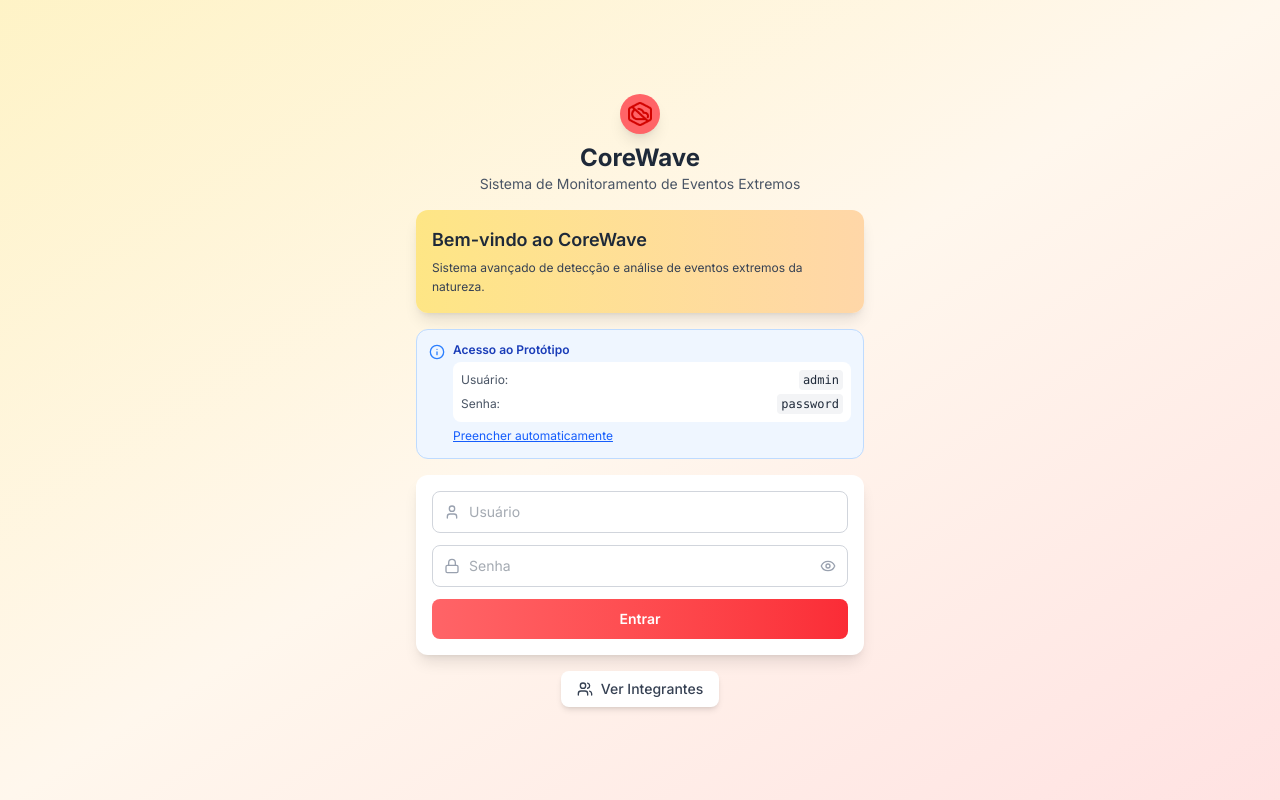
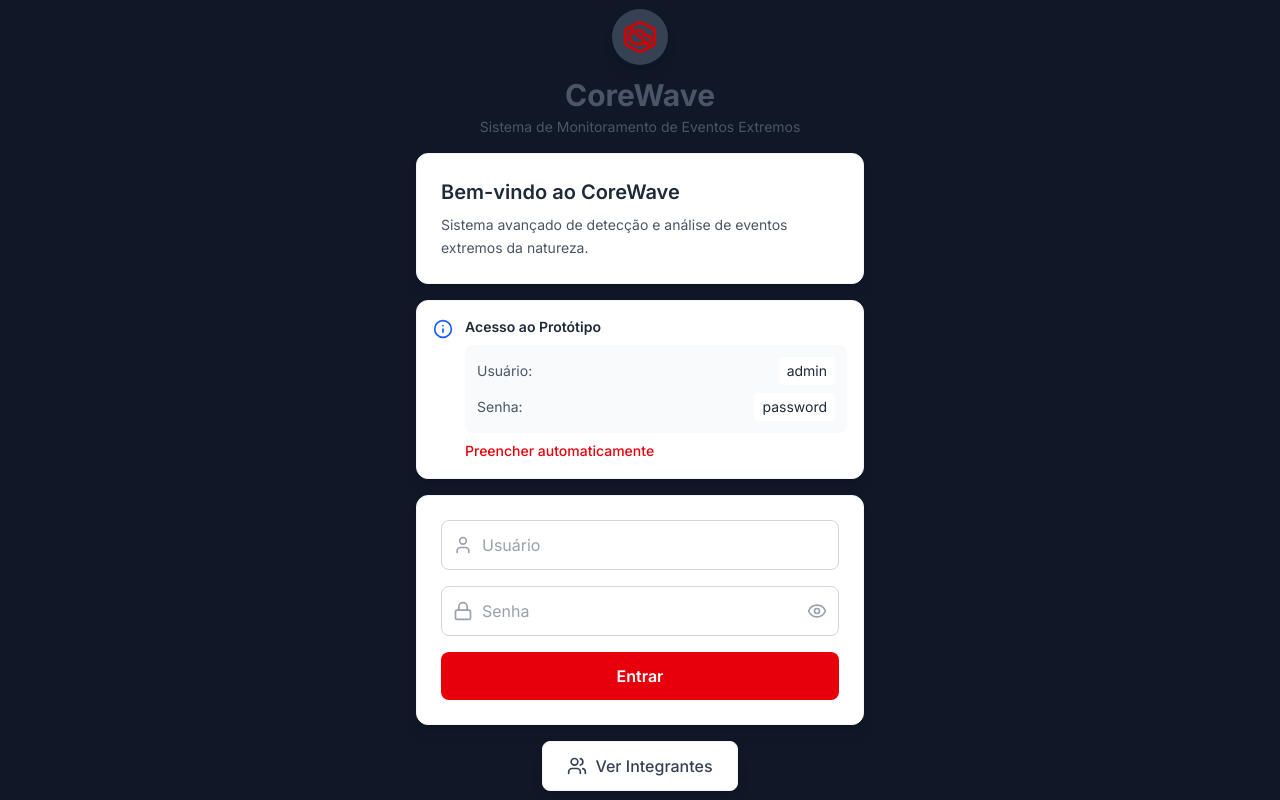
Before and after one commit to juanxto/prototipo-cw, a Next.js app: page /login in a window 1280 px wide. Built offline with nearby package versions, Linux system fonts and the light colour scheme.

Commit message:
Ajustes de design na page login e page integrantes

```diff
--- a/src/app/integrantes/page.tsx
+++ b/src/app/integrantes/page.tsx
@@ -10,6 +10,7 @@ export default function IntegrantesPage() {
   const handleVoltar = () => {
     router.push('/login');
   };
+
   const integrantes = [
     {
       nome: "João Alves",
@@ -38,30 +39,53 @@ export default function IntegrantesPage() {
   ];
 
   return (
-    <div className="min-h-screen bg-gray-50 py-12">
-      <div className="max-w-4xl mx-auto px-4">
+    <div className="min-h-screen bg-gray-50">
+      {/* Header similar ao das outras páginas */}
+      <header className="bg-gray-900 shadow-lg border-b border-gray-700">
+        <div className="max-w-7xl mx-auto px-4 sm:px-6 lg:px-8">
+          <div className="flex justify-between items-center py-4">
+            {/* Logo */}
+            <div className="flex items-center flex-shrink-0">
+              <img
+                src="/favicon.png"
+                alt="CoreWave Logo"
+                className="w-8 h-8 mr-3"
+              />
+              <h1 className="text-xl sm:text-2xl font-bold text-white">CoreWave</h1>
+            </div>
+
             {/* Botão Voltar */}
-        <div className="mb-8">
             <button
               onClick={handleVoltar}
-            className="inline-flex items-center gap-2 px-4 py-2 bg-white text-gray-700 rounded-lg font-medium hover:bg-gray-50 transition-all duration-200 shadow-md hover:shadow-lg"
+              className="inline-flex items-center gap-2 px-4 py-2 bg-red-600 text-white rounded-lg font-medium hover:bg-red-700 transition-colors"
             >
               <ArrowLeft className="w-5 h-5" />
-            Voltar ao Login
+              <span className="hidden sm:inline">Voltar ao Login</span>
+              <span className="sm:hidden">Voltar</span>
             </button>
           </div>
+        </div>
+      </header>
 
-        <div className="text-center mb-12">
-          <Users className="w-16 h-16 text-red-600 mx-auto mb-4" />
-          <h1 className="text-3xl font-bold text-gray-800 mb-2">Equipe de Desenvolvimento</h1>
-          <p className="text-gray-600">Global Solution 2025 - Eventos Extremos</p>
+      {/* Main Content */}
+      <main className="max-w-7xl mx-auto px-4 sm:px-6 lg:px-8 py-6 sm:py-8">
+        {/* Título da página */}
+        <div className="text-center mb-8 sm:mb-12">
+          <div className="flex items-center justify-center mb-4">
+            <div className="bg-red-600 p-3 rounded-full shadow-lg">
+              <Users className="w-8 h-8 text-white" />
+            </div>
+          </div>
+          <h2 className="text-2xl sm:text-3xl font-bold text-gray-800 mb-2">Equipe de Desenvolvimento</h2>
+          <p className="text-sm sm:text-base text-gray-600">Global Solution 2025 - Eventos Extremos</p>
         </div>
 
-        <div className="grid grid-cols-1 md:grid-cols-3 gap-8">
+        {/* Grid de Integrantes */}
+        <div className="grid grid-cols-1 md:grid-cols-2 lg:grid-cols-3 gap-6 sm:gap-8">
           {integrantes.map((integrante, index) => (
-            <div key={index} className="bg-white rounded-xl p-6 shadow-lg hover:shadow-xl transition-shadow">
+            <div key={index} className="bg-white rounded-xl p-6 shadow-lg hover:shadow-xl transition-shadow border border-gray-100">
               <div className="text-center">
-                <div className="w-32 h-32 rounded-full overflow-hidden mx-auto mb-4 border-4 border-red-500 shadow-lg">
+                <div className="w-32 h-32 rounded-full overflow-hidden mx-auto mb-4 border-4 border-red-600 shadow-lg">
                   <img
                     src={integrante.foto}
                     alt={`Foto de ${integrante.nome}`}
@@ -70,31 +94,44 @@ export default function IntegrantesPage() {
                 </div>
                 <h3 className="text-xl font-semibold text-gray-800 mb-2">{integrante.nome}</h3>
                 <p className="text-red-600 font-medium mb-1">{integrante.rm}</p>
-                <p className="text-gray-600 text-sm mb-4">{integrante.turma}</p>
+                <p className="text-gray-600 text-sm mb-6">{integrante.turma}</p>
 
                 <div className="flex justify-center space-x-4">
                   <a
                     href={integrante.github}
                     target="_blank"
                     rel="noopener noreferrer"
-                    className="p-2 bg-gray-100 rounded-lg hover:bg-gray-200 transition-colors"
+                    className="p-3 bg-gray-100 rounded-lg hover:bg-gray-200 transition-colors group"
+                    title="GitHub"
                   >
-                    <Github className="w-5 h-5 text-gray-600" />
+                    <Github className="w-5 h-5 text-gray-600 group-hover:text-gray-800" />
                   </a>
                   <a
                     href={integrante.linkedin}
                     target="_blank"
                     rel="noopener noreferrer"
-                    className="p-2 bg-blue-100 rounded-lg hover:bg-blue-200 transition-colors"
+                    className="p-3 bg-blue-100 rounded-lg hover:bg-blue-200 transition-colors group"
+                    title="LinkedIn"
                   >
-                    <Linkedin className="w-5 h-5 text-blue-600" />
+                    <Linkedin className="w-5 h-5 text-blue-600 group-hover:text-blue-800" />
                   </a>
                 </div>
               </div>
             </div>
           ))}
         </div>
+
+        {/* Informações adicionais */}
+        <div className="mt-12 bg-white rounded-xl p-6 shadow-lg border border-gray-100">
+          <div className="text-center">
+            <h3 className="text-lg font-semibold text-gray-800 mb-2">Sobre o Projeto</h3>
+            <p className="text-gray-600 text-sm sm:text-base">
+              O CoreWave é um sistema desenvolvido para monitoramento e análise de eventos extremos da natureza,
+              criado como parte da Global Solution 2025 da FIAP.
+            </p>
           </div>
+        </div>
+      </main>
     </div>
   );
 }
--- a/src/app/login/page.tsx
+++ b/src/app/login/page.tsx
@@ -14,7 +14,7 @@ const LoginPage = () => {
   const [loading, setLoading] = useState(false);
   const [error, setError] = useState('');
 
-  const handleSubmit = async (e: { preventDefault: () => void; }) => {
+  const handleSubmit = async (e) => {
     e.preventDefault();
     setLoading(true);
     setError('');
@@ -45,54 +45,57 @@ const LoginPage = () => {
   };
 
   return (
-    <div className="h-screen bg-gradient-to-br from-amber-100 via-orange-50 to-red-100 flex items-center justify-center p-4 overflow-hidden">
-      <div className="max-w-md w-full space-y-4">
-        {/* Logo e Título - Compacto */}
+    <div className="h-screen bg-gray-900 flex items-center justify-center p-4 overflow-hidden">
+      {/* Background Pattern */}
+      <div className="absolute inset-0 bg-gradient-to-br opacity-50"></div>
+
+      <div className="relative max-w-md w-full space-y-4">
+        {/* Logo e Título */}
         <div className="text-center">
-          <div className="flex items-center justify-center mb-2">
-            <div className="bg-red-400 p-2 rounded-full shadow-lg">
+          <div className="flex items-center justify-center mb-3">
+            <div className="bg-gray-700 p-3 rounded-full shadow-lg">
               <img
                 src="/favicon.png"
                 alt="CoreWave Logo"
-                className="w-6 h-6"
+                className="w-8 h-8"
               />
             </div>
           </div>
-          <h1 className="text-2xl font-bold text-gray-800">CoreWave</h1>
-          <p className="text-gray-600 text-sm">Sistema de Monitoramento de Eventos Extremos</p>
+          <h1 className="text-3xl font-bold text-gray-600">CoreWave</h1>
+          <p className="text-gray-600 text-sm mt-1">Sistema de Monitoramento de Eventos Extremos</p>
         </div>
 
-        {/* Card de Boas-vindas - Compacto */}
-        <div className="bg-gradient-to-r from-amber-200 to-orange-200 rounded-xl p-4 shadow-lg">
-          <h2 className="text-lg font-semibold text-gray-800 mb-1">
+        {/* Card de Boas-vindas */}
+        <div className="bg-white rounded-xl p-6 shadow-lg border border-gray-100">
+          <h2 className="text-xl font-semibold text-gray-800 mb-2">
             Bem-vindo ao CoreWave
           </h2>
-          <p className="text-gray-700 text-xs leading-relaxed">
+          <p className="text-gray-600 text-sm leading-relaxed">
             Sistema avançado de detecção e análise de eventos extremos da natureza.
           </p>
         </div>
 
-        {/* Informações de Login para Protótipo - Compacto */}
-        <div className="bg-blue-50 border border-blue-200 rounded-xl p-3">
-          <div className="flex items-start gap-2">
-            <Info className="w-4 h-4 text-blue-500 mt-0.5 flex-shrink-0" />
+        {/* Informações de Login para Protótipo */}
+        <div className="bg-white rounded-xl p-4 shadow-lg border border-gray-100">
+          <div className="flex items-start gap-3">
+            <Info className="w-5 h-5 text-blue-600 mt-0.5 flex-shrink-0" />
             <div className="flex-1">
-              <h3 className="text-xs font-semibold text-blue-800 mb-1">
+              <h3 className="text-sm font-semibold text-gray-800 mb-2">
                 Acesso ao Protótipo
               </h3>
-              <div className="bg-white rounded-lg p-2 text-xs space-y-1">
+              <div className="bg-gray-50 rounded-lg p-3 text-sm space-y-2">
                 <div className="flex justify-between items-center">
                   <span className="text-gray-600">Usuário:</span>
-                  <code className="bg-gray-100 px-1 py-0.5 rounded text-gray-800">admin</code>
+                  <code className="bg-white px-2 py-1 rounded text-gray-800 font-mono">admin</code>
                 </div>
                 <div className="flex justify-between items-center">
                   <span className="text-gray-600">Senha:</span>
-                  <code className="bg-gray-100 px-1 py-0.5 rounded text-gray-800">password</code>
+                  <code className="bg-white px-2 py-1 rounded text-gray-800 font-mono">password</code>
                 </div>
               </div>
               <button
                 onClick={preencherCredenciais}
-                className="mt-1 text-xs text-blue-600 hover:text-blue-800 underline"
+                className="mt-2 text-sm text-red-600 hover:text-red-700 font-medium transition-colors"
               >
                 Preencher automaticamente
               </button>
@@ -100,63 +103,63 @@ const LoginPage = () => {
           </div>
         </div>
 
-        {/* Formulário de Login - Compacto */}
-        <div className="bg-white rounded-xl p-4 shadow-lg">
-          <form onSubmit={handleSubmit} className="space-y-3">
+        {/* Formulário de Login */}
+        <div className="bg-white rounded-xl p-6 shadow-lg border border-gray-100">
+          <form onSubmit={handleSubmit} className="space-y-4">
             <div className="relative">
-              <User className="absolute left-3 top-1/2 transform -translate-y-1/2 text-gray-400 w-4 h-4" />
+              <User className="absolute left-3 top-1/2 transform -translate-y-1/2 text-gray-400 w-5 h-5" />
               <input
                 type="text"
                 placeholder="Usuário"
                 value={formData.email}
                 onChange={(e) => setFormData({...formData, email: e.target.value})}
-                className="w-full pl-9 pr-4 py-2.5 border border-gray-300 rounded-lg focus:ring-2 focus:ring-primary-500 focus:border-transparent text-gray-600 text-sm"
+                className="w-full pl-10 pr-4 py-3 border border-gray-300 rounded-lg focus:ring-2 focus:ring-red-500 focus:border-transparent text-gray-700 transition-colors"
                 required
               />
             </div>
 
             <div className="relative">
-              <Lock className="absolute left-3 top-1/2 transform -translate-y-1/2 text-gray-400 w-4 h-4" />
+              <Lock className="absolute left-3 top-1/2 transform -translate-y-1/2 text-gray-400 w-5 h-5" />
               <input
                 type={showPassword ? "text" : "password"}
                 placeholder="Senha"
                 value={formData.password}
                 onChange={(e) => setFormData({...formData, password: e.target.value})}
-                className="w-full pl-9 pr-10 py-2.5 border border-gray-300 rounded-lg focus:ring-2 focus:ring-primary-500 focus:border-transparent text-gray-600 text-sm"
+                className="w-full pl-10 pr-12 py-3 border border-gray-300 rounded-lg focus:ring-2 focus:ring-red-500 focus:border-transparent text-gray-700 transition-colors"
                 required
               />
               <button
                 type="button"
                 onClick={() => setShowPassword(!showPassword)}
-                className="absolute right-3 top-1/2 transform -translate-y-1/2 text-gray-400 hover:text-gray-600"
+                className="absolute right-3 top-1/2 transform -translate-y-1/2 text-gray-400 hover:text-gray-600 transition-colors"
               >
-                {showPassword ? <EyeOff className="w-4 h-4" /> : <Eye className="w-4 h-4" />}
+                {showPassword ? <EyeOff className="w-5 h-5" /> : <Eye className="w-5 h-5" />}
               </button>
             </div>
 
             {error && (
-              <div className="bg-red-50 border border-red-200 rounded-lg p-2">
-                <p className="text-xs text-red-600">{error}</p>
+              <div className="bg-red-50 border border-red-200 rounded-lg p-3">
+                <p className="text-sm text-red-600">{error}</p>
               </div>
             )}
 
             <button
               type="submit"
               disabled={loading}
-              className="w-full bg-gradient-to-r from-red-400 to-red-500 text-white py-2.5 rounded-lg font-semibold hover:from-red-500 hover:to-red-600 transition-all duration-200 disabled:opacity-50 text-sm"
+              className="w-full bg-red-600 text-white py-3 rounded-lg font-semibold hover:bg-red-700 transition-colors disabled:opacity-50 disabled:cursor-not-allowed"
             >
               {loading ? 'Entrando...' : 'Entrar'}
             </button>
           </form>
         </div>
 
-        {/* Botão Integrantes - Compacto */}
+        {/* Botão Integrantes */}
         <div className="text-center">
           <button
             onClick={handleIntegrantesClick}
-            className="inline-flex items-center gap-2 px-4 py-2 bg-white text-gray-700 rounded-lg font-medium hover:bg-gray-50 transition-all duration-200 shadow-md hover:shadow-lg text-sm"
+            className="inline-flex items-center gap-2 px-6 py-3 bg-white text-gray-700 rounded-lg font-medium hover:bg-gray-50 transition-colors shadow-lg border border-gray-100"
           >
-            <Users className="w-4 h-4" />
+            <Users className="w-5 h-5" />
             Ver Integrantes
           </button>
         </div>
```
Lines whose indentation alone changed are shown as unchanged.
